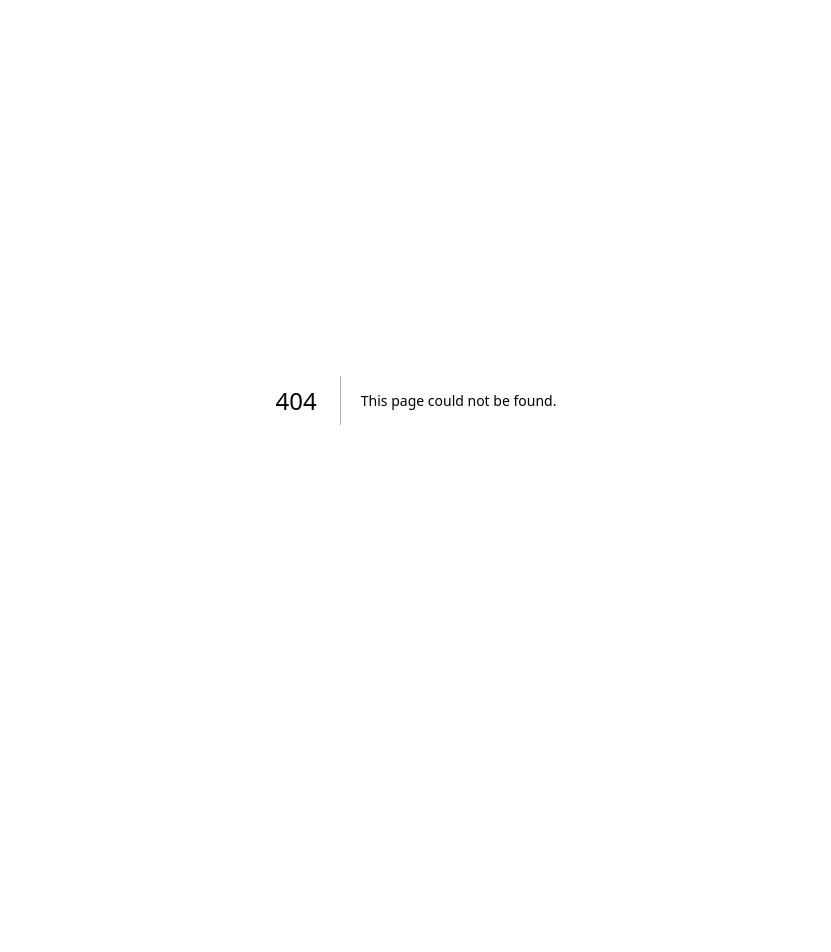
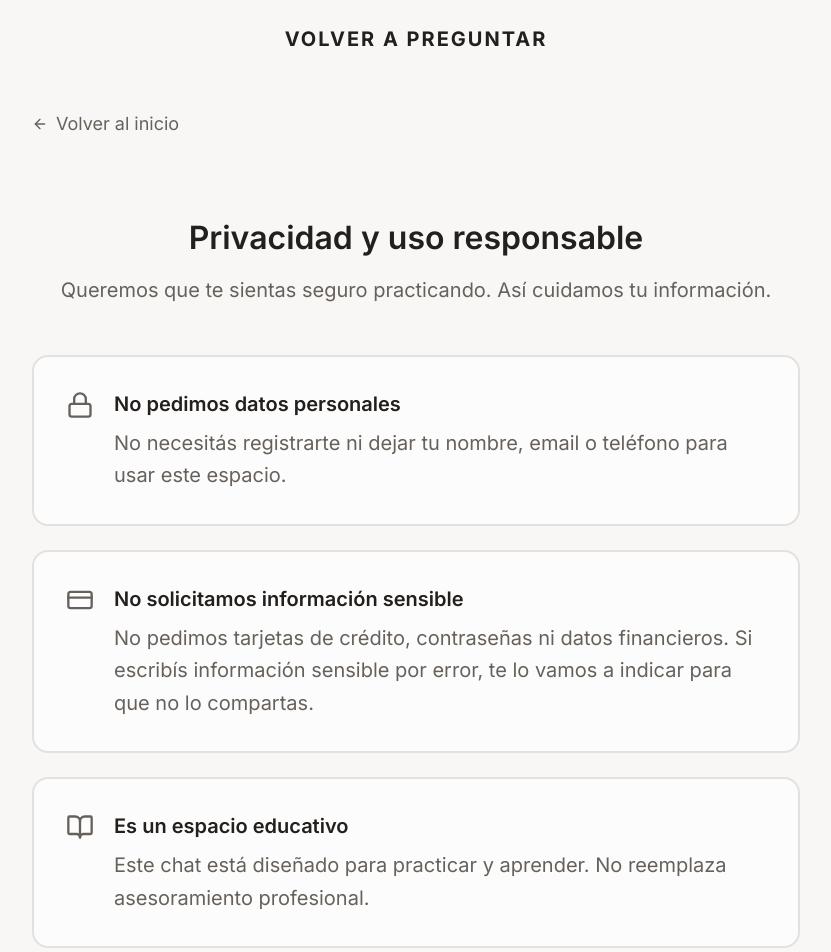
Before and after one commit to graysvc/v0-educational-chat-interface, a Next.js app: page /privacidad in a window 1280 px wide. Before the commit this address had no page. Shown: the top 952 px of the page, without its empty margins (224-1055 px from the left). Before the commit the page ends 800 px from the top, so only its background shows below. Built offline with nearby package versions, Linux system fonts and the light colour scheme.

Commit message:
feat: add new privacy page and related components

```diff
--- /dev/null
+++ b/app/privacidad/page.tsx
@@ -0,0 +1,31 @@
+import Link from "next/link"
+import { ArrowLeft } from "lucide-react"
+import { SiteHeader } from "@/components/home/site-header"
+import { SiteFooter } from "@/components/home/site-footer"
+import { Privacy } from "@/components/home/privacy"
+
+export const metadata = {
+  title: "Privacidad y uso responsable - Volver a Preguntar",
+  description: "Cómo cuidamos tu información y tu privacidad en este espacio de práctica.",
+}
+
+export default function PrivacidadPage() {
+  return (
+    <div className="flex min-h-dvh flex-col">
+      <SiteHeader />
+      <main className="flex-1">
+        <div className="px-6 pt-8">
+          <Link
+            href="/"
+            className="mx-auto flex max-w-3xl items-center gap-2 text-base text-muted-foreground transition-colors hover:text-foreground"
+          >
+            <ArrowLeft className="h-4 w-4" aria-hidden="true" />
+            Volver al inicio
+          </Link>
+        </div>
+        <Privacy />
+      </main>
+      <SiteFooter />
+    </div>
+  )
+}
--- /dev/null
+++ b/components/home/privacy.tsx
@@ -0,0 +1,62 @@
+import { Lock, CreditCard, BookOpen, Trash2, AlertTriangle } from "lucide-react"
+
+const items = [
+  {
+    icon: Lock,
+    title: "No pedimos datos personales",
+    text: "No necesitás registrarte ni dejar tu nombre, email o teléfono para usar este espacio.",
+  },
+  {
+    icon: CreditCard,
+    title: "No solicitamos información sensible",
+    text: "No pedimos tarjetas de crédito, contraseñas ni datos financieros. Si escribís información sensible por error, te lo vamos a indicar para que no lo compartas.",
+  },
+  {
+    icon: BookOpen,
+    title: "Es un espacio educativo",
+    text: "Este chat está diseñado para practicar y aprender. No reemplaza asesoramiento profesional.",
+  },
+  {
+    icon: Trash2,
+    title: "No guardamos conversaciones personales",
+    text: "No almacenamos datos identificables ni perfiles de usuario.",
+  },
+  {
+    icon: AlertTriangle,
+    title: "Te ayudamos a cuidar tu información",
+    text: "Si detectamos que estás compartiendo algo privado, el sistema te lo va a advertir de forma clara y respetuosa.",
+  },
+]
+
+export function Privacy() {
+  return (
+    <section className="px-6 py-14 md:py-20">
+      <div className="mx-auto max-w-3xl">
+        <h2 className="text-center text-2xl font-semibold text-foreground md:text-3xl">
+          Privacidad y uso responsable
+        </h2>
+        <p className="mt-4 text-center text-lg leading-relaxed text-muted-foreground">
+          {"Queremos que te sientas seguro practicando. Así cuidamos tu información."}
+        </p>
+
+        <div className="mt-12 grid gap-6">
+          {items.map((item) => {
+            const Icon = item.icon
+            return (
+              <div
+                key={item.title}
+                className="flex items-start gap-5 rounded-2xl border-2 border-border bg-card px-7 py-7 md:px-8 md:py-8"
+              >
+                <Icon className="mt-0.5 h-7 w-7 shrink-0 text-muted-foreground" aria-hidden="true" />
+                <div>
+                  <h3 className="text-lg font-semibold text-foreground">{item.title}</h3>
+                  <p className="mt-2 text-lg leading-relaxed text-muted-foreground">{item.text}</p>
+                </div>
+              </div>
+            )
+          })}
+        </div>
+      </div>
+    </section>
+  )
+}
```
